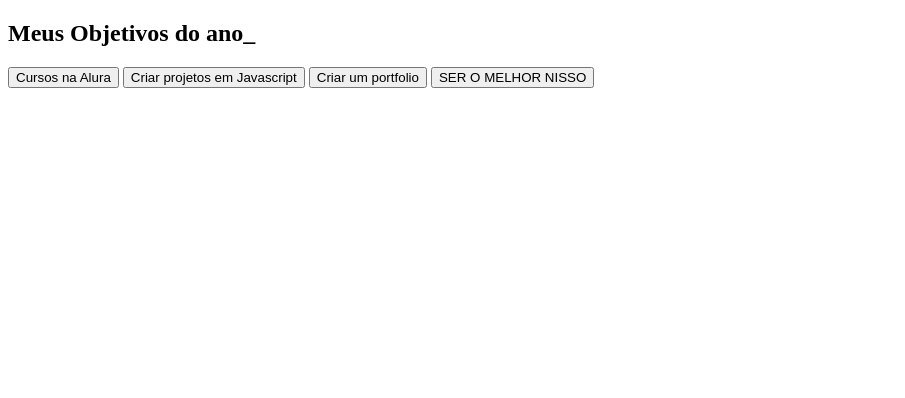
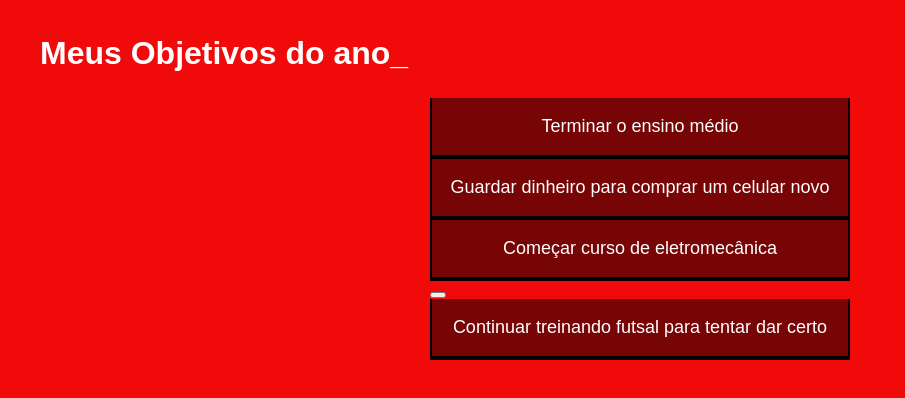
Before and after one commit to lorhenrique/matematica-2, a plain HTML site: page index.html in a window 1280 px wide. Shown: the whole page, without its empty margins (0-905 px from the left). Drawn offline with Linux system fonts and the light colour scheme.

Commit message:
Add files via upload

```diff
--- a/index.html
+++ b/index.html
@@ -3,25 +3,18 @@
 <head>
     <meta charset="UTF-8">
     <meta http-equiv="X-UA-Compatible" content="IE=edge">
-    <meta name="viewport" content="width=device-width, initial-scale=1.0">
-    <title>Meus objetivos do ano</title>
+    <title>Meus objetivos de ano_</title>
+    <link rel="stylesheet" href="style.css">
 </head>
-<title>
-    <link rel="stylesheet" href="style.css">
-    <span>
-        <h2 class="titulo-principal">Meus Objetivos do ano_<span>_</span></h2>
-    </span>
-</title>
 <body>
-
+   <section class="conteudo-principal">
+    <h2 class="titulo-principal">Meus Objetivos do ano_</h2>
+<div class="botoes">
+    <button class="botao">Terminar o ensino médio</button>
+    <button class="botao">Guardar dinheiro para comprar um celular novo</button>
+    <button class="botao">Começar curso de eletromecânica<button>
+    <button class="botao">Continuar treinando futsal para tentar dar certo</button>
+</div>
+</section>
 </body>
 </html>
-<section class="conteudo-principal">
-    <h2 class="titulo-principal">Meus Objetivos do ano_</h2>
-<div class="botoes">
-    <button class="botao">Cursos na Alura</button>
-    <button class="botao">Criar projetos em Javascript</button>
-    <button class="botao">Criar um portfolio</button>
-    <button class="botao">SER O MELHOR NISSO</button>
-</div>
-</section>
--- a/style.css
+++ b/style.css
@@ -1,10 +1,10 @@
 :root {
-    --cor-de-fundo: #ffffff;
+    --cor-de-fundo: #f00a0a;
     --verde: #ff0000;
-    --branco: #00ffd5;
+    --branco: #ffffff;
     --botao-ativo: #000000;
-    --botao-inativo: rgba(58, 55, 94, 0.5);
-    --texto-fundo: rgba(58, 55, 94, 0.3);
+    --botao-inativo: rgba(0, 0, 0, 0.5);
+    --texto-fundo: rgba(0, 0, 0, 0.3);
 }
 body {
     background-color: var(--cor-de-fundo);
```
